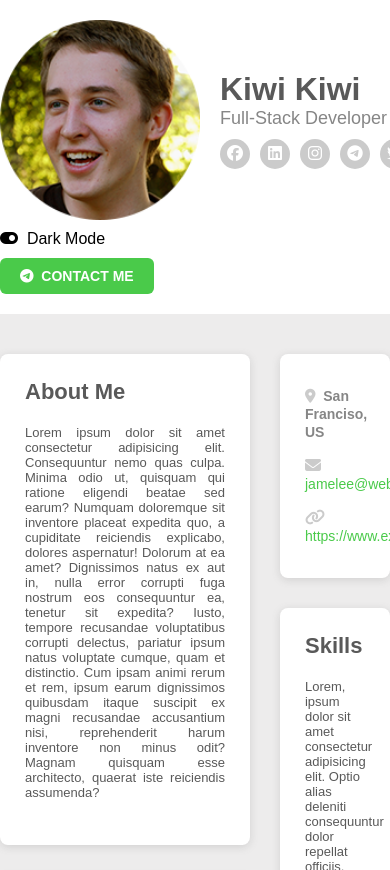
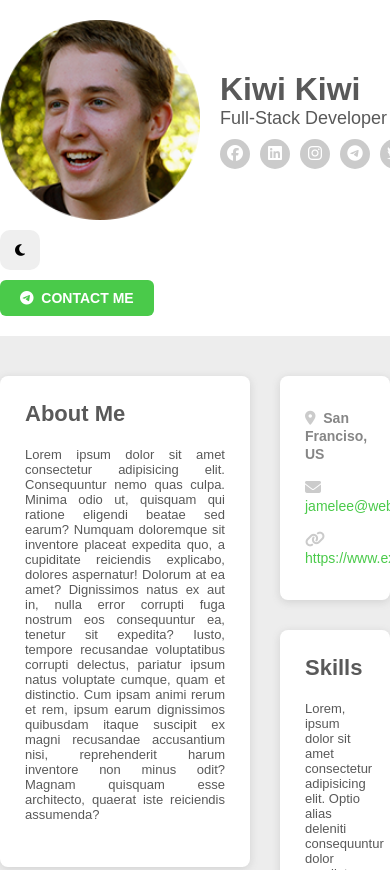
Before and after one commit to ChamnanKiwi/James-Portfolio-Demo, a plain HTML site: page index.html in a window 390 px wide. Shown: the top 870 px of the page. Drawn offline with nearby package versions, Linux system fonts and the light colour scheme.

Commit message:
add dark-mode,light-mode

```diff
--- a/asset/style/style.css
+++ b/asset/style/style.css
@@ -1,3 +1,27 @@
+:root {
+  --grid-unit: 1rem;
+  --border-radius-base: 0.5rem;
+}
+
+[data-theme="light"] {
+  --color-bg: #ededed;
+  --color-fg: #595959;
+  --color-bg-content: #fff;
+  --color-h4:#8f8f8f;
+  --color-title-span:#868686;
+  --color-info:#8f8f8f;
+  --color-infot-light:#bbbbbb;
+}
+
+[data-theme="dark"] {
+  --color-bg: #000000;
+  --color-fg: #ffffff;
+  --color-bg-content: #1e2124;
+  --color-h4:#fff;
+  --color-title-span:#fff;
+  --color-info:#fff;
+  --color-infot-light:#fff;
+}
 * {
   padding: 0;
   margin: 0;
@@ -5,7 +29,7 @@
 }
 body {
   font-family: poppins, sans-serif;
-  background-color: #edecec;
+  background-color: var(--color-bg);
 }
 section {
   width: 100%;
@@ -31,7 +55,7 @@ img {
     padding-inline: 15px;
 }
 .profile-area {
-  background-color: #fff;
+  background-color: var(--color-bg-content);
 }
 .container {
   max-width: 1320px;
@@ -79,14 +103,25 @@ img {
 }
 .profile-area .profile-detail h2 {
   font-size: 32px;
-  color: #595959;
+  color: var(--color-fg);
 }
 .profile-area .profile-detail span {
   font-size: 18px;
-  color: #868686;
+  color: var(--color-fg);
 }
 .profile-area .profile-action{
     align-content: center;
+}
+.profile-area .page-mode{
+  padding: 10px 0px;
+}
+
+.profile-area .profile-action .page-mode .btn-theme{
+  width: 40px;
+  height: 40px;
+  border-radius: 10px;
+  border: none;
+  cursor: pointer;
 }
 .profile-area .profile-action .page-mode span{
     display: inline-block;
@@ -115,7 +150,7 @@ img {
     margin: 40px 0px;
 }
 .news-area .news-about{
-    background-color: #fff;
+    background-color: var(--color-bg-content);
     padding: 25px;
     color: #595959;
     border-radius: 8px;
@@ -124,16 +159,16 @@ img {
 }
 .news-area h3{
     font-size: 22px;
-    color: #595959;
+    color: var(--color-fg);
 }
 .news-area p{
-    color: #595959;
+    color: var(--color-fg);
     font-size: 13px;
     margin: 20px 0px;
 }
 .news-area .news-projects{
     margin-top: 30px;
-    background-color: #fff;
+    background-color: var(--color-bg-content);
     padding: 25px;
     border-radius: 8px;
     box-shadow: rgba(99, 99, 99, 0.2) 0px 2px 8px 0px;
@@ -152,7 +187,7 @@ img {
   transform: scale(1.1);
 }
 .news-area .news-projects h4{
-    color: #8f8f8f;
+    color: var(--color-h4);
     text-align: center;
     font-size: 18px;
 }
@@ -209,7 +244,7 @@ img {
 }
 aside{
     padding: 25px;
-    background-color: #fff;
+    background-color: var(--color-bg-content);
     border-radius: 8px;
     margin-bottom: 30px;
     box-shadow: rgba(99, 99, 99, 0.2) 0px 2px 8px 0px;
@@ -239,7 +274,7 @@ aside .progress-list .progress-item .progress-title{
 aside .title{
   font-size: 14px;
   font-weight: bold;
-  color: #868686;
+  color: var(--color-title-span);
 }
 aside .progress-list .progress-item .progress-title .expert{
   font-size: 12px;
@@ -279,11 +314,11 @@ aside .info{
   font-size: 12px;
   margin-left: 24px;
   font-weight: 600;
-  color: #8f8f8f;
+  color: var(--color-info);
 }
 aside .info-light{
   font-weight: 400;
-  color: #bbbbbb;
+  color: var(--color-info-light);
 }
 aside .language-list .language-title .info{
   margin: 0;
--- a/index.html
+++ b/index.html
@@ -1,5 +1,5 @@
 <!DOCTYPE html>
-<html lang="en">
+<html lang="en" data-theme="light">
   <head>
     <meta charset="UTF-8" />
     <meta name="viewport" content="width=device-width, initial-scale=1.0" />
@@ -10,13 +10,18 @@
       crossorigin="anonymous"
       referrerpolicy="no-referrer"
     />
-    <link href="https://unpkg.com/aos@2.3.1/dist/aos.css" rel="stylesheet">
+    <link href="https://unpkg.com/aos@2.3.1/dist/aos.css" rel="stylesheet" />
     <link rel="stylesheet" href="asset/style/style.css" />
     <title>None-Practice04</title>
   </head>
   <body>
     <main>
-      <section class="profile-area" data-aos="fade-down" data-aos-duration="800" data-aos-offset="100">
+      <section
+        class="profile-area"
+        data-aos="fade-down"
+        data-aos-duration="800"
+        data-aos-offset="100"
+      >
         <div class="container">
           <div class="profile-content">
             <div class="profile">
@@ -57,10 +62,12 @@
             </div>
             <div class="profile-action">
               <div class="page-mode">
-                <span
-                  ><i class="fa-solid fa-toggle-on"></i>&nbsp;&nbsp;Dark
-                  Mode</span
-                >
+                <button
+                  type="button"
+                  class="btn-theme"
+                  data-theme-toggle
+                  aria-label="Change to light theme">
+                </button>
               </div>
               <button type="button" class="btncontact">
                 <span
@@ -76,7 +83,12 @@
         <div class="container">
           <div class="row">
             <div class="col-8">
-              <div class="news-about" data-aos="fade-up" data-aos-duration="800" data-aos-offset="100">
+              <div
+                class="news-about"
+                data-aos="fade-up"
+                data-aos-duration="800"
+                data-aos-offset="100"
+              >
                 <h3>About Me</h3>
                 <p>
                   Lorem ipsum dolor sit amet consectetur adipisicing elit.
@@ -94,7 +106,12 @@
                   architecto, quaerat iste reiciendis assumenda?
                 </p>
               </div>
-              <div class="news-projects" data-aos="fade-up" data-aos-duration="800" data-aos-offset="100">
+              <div
+                class="news-projects"
+                data-aos="fade-up"
+                data-aos-duration="800"
+                data-aos-offset="100"
+              >
                 <div class="project-main">
                   <h3>Lastest Projects</h3>
                   <div class="project-img">
@@ -121,7 +138,12 @@
                     </button>
                   </div>
                 </div>
-                <div class="project-body" data-aos="fade-up" data-aos-duration="800" data-aos-offset="200">
+                <div
+                  class="project-body"
+                  data-aos="fade-up"
+                  data-aos-duration="800"
+                  data-aos-offset="200"
+                >
                   <article>
                     <div class="article-image">
                       <img src="asset/image/project-1.png" alt="" />
@@ -204,11 +226,17 @@
               </div>
             </div>
             <div class="col-4">
-              <aside data-aos="fade-up" data-aos-duration="800" data-aos-offset="100">
+              <aside
+                data-aos="fade-up"
+                data-aos-duration="800"
+                data-aos-offset="100"
+              >
                 <ul class="contact-list">
                   <li class="contact-item">
-                    <span class="title"><i class="fa-solid fa-location-dot"></i>&nbsp;&nbsp;San
-                    Franciso, US</span>
+                    <span class="title"
+                      ><i class="fa-solid fa-location-dot"></i>&nbsp;&nbsp;San
+                      Franciso, US</span
+                    >
                   </li>
                   <li class="contact-item">
                     <i class="fa-solid fa-envelope"></i>&nbsp;&nbsp;<a href=""
@@ -216,11 +244,19 @@
                     >
                   </li>
                   <li class="contact-item">
-                    <i class="fa-solid fa-link"></i>&nbsp;&nbsp;<a href="https://youtu.be/iqGAW57EudQ?si=PfeO7YHT9WN78d0P" target="_blank">https://www.example.com</a>
+                    <i class="fa-solid fa-link"></i>&nbsp;&nbsp;<a
+                      href="https://youtu.be/iqGAW57EudQ?si=PfeO7YHT9WN78d0P"
+                      target="_blank"
+                      >https://www.example.com</a
+                    >
                   </li>
                 </ul>
               </aside>
-              <aside data-aos="fade-up" data-aos-duration="800" data-aos-offset="100">
+              <aside
+                data-aos="fade-up"
+                data-aos-duration="800"
+                data-aos-offset="100"
+              >
                 <div class="aside-skill">
                   <h3>Skills</h3>
                   <p>
@@ -279,11 +315,18 @@
                   ></a
                 >
               </aside>
-              <aside data-aos="fade-up" data-aos-duration="800" data-aos-offset="100">
+              <aside
+                data-aos="fade-up"
+                data-aos-duration="800"
+                data-aos-offset="100"
+              >
                 <div class="aside-testimonials">
                   <h3>Testimonials</h3>
                   <p>
-                    <i class="fa-solid fa-quote-left"></i>Lorem ipsum dolor sit amet consectetur adipisicing elit. Repellendus, eius. Facere quod adipisci omnis, voluptatibus similique necessitatibus dolores provident magni.
+                    <i class="fa-solid fa-quote-left"></i>Lorem ipsum dolor sit
+                    amet consectetur adipisicing elit. Repellendus, eius. Facere
+                    quod adipisci omnis, voluptatibus similique necessitatibus
+                    dolores provident magni.
                   </p>
                   <span class="info">
                     Tim Adams
@@ -297,7 +340,11 @@
                   >
                 </div>
               </aside>
-              <aside data-aos="fade-up" data-aos-duration="800" data-aos-offset="100">
+              <aside
+                data-aos="fade-up"
+                data-aos-duration="800"
+                data-aos-offset="100"
+              >
                 <div class="aside-edu">
                   <h3>Education</h3>
                   <ul class="edu-list progress-list">
@@ -328,7 +375,11 @@
                   </ul>
                 </div>
               </aside>
-              <aside data-aos="fade-up" data-aos-duration="800" data-aos-offset="100">
+              <aside
+                data-aos="fade-up"
+                data-aos-duration="800"
+                data-aos-offset="100"
+              >
                 <div class="aside-language">
                   <h3>Language</h3>
                   <ul class="language-list progress-list">
@@ -366,6 +417,7 @@
         </div>
       </section>
     </main>
+
     <footer>
       <div class="container">
         <div class="footer-content">
@@ -375,9 +427,97 @@
     </footer>
   </body>
 
-
   <script src="https://unpkg.com/aos@2.3.1/dist/aos.js"></script>
   <script>
     AOS.init();
   </script>
+    <script>
+      /**
+       * Utility function to calculate the current theme setting.
+       * Look for a local storage value.
+       * Fall back to system setting.
+       * Fall back to light mode.
+       */
+      function calculateSettingAsThemeString({
+        localStorageTheme,
+        systemSettingDark,
+      }) {
+        if (localStorageTheme !== null) {
+          return localStorageTheme;
+        }
+
+        if (systemSettingDark.matches) {
+          return "dark";
+        }
+
+        return "light";
+      }
+
+      /**
+       * Utility function to update the button text and aria-label.
+       */
+      function updateButton({ buttonEl, isDark }) {
+        const newCta = isDark
+          ? '<i class="fa-solid fa-sun btnlight"></i>'
+          : '<i class="fa-solid fa-moon btndark"></i>';
+
+        // It's better to set a descriptive aria-label like 'Dark Mode' or 'Light Mode'
+        buttonEl.setAttribute(
+          "aria-label",
+          isDark ? "Switch to light mode" : "Switch to dark mode"
+        );
+
+        buttonEl.innerHTML = newCta;
+      }
+
+      /**
+       * Utility function to update the theme setting on the html tag
+       */
+      function updateThemeOnHtmlEl({ theme }) {
+        document.querySelector("html").setAttribute("data-theme", theme);
+      }
+
+      /**
+       * On page load:
+       */
+
+      /**
+       * 1. Grab what we need from the DOM and system settings on page load
+       */
+      const button = document.querySelector("[data-theme-toggle]");
+      const localStorageTheme = localStorage.getItem("theme");
+      const systemSettingDark = window.matchMedia(
+        "(prefers-color-scheme: dark)"
+      );
+
+      /**
+       * 2. Work out the current site settings
+       */
+      let currentThemeSetting = calculateSettingAsThemeString({
+        localStorageTheme,
+        systemSettingDark,
+      });
+
+      /**
+       * 3. Update the theme setting and button text accoridng to current settings
+       */
+      updateButton({
+        buttonEl: button,
+        isDark: currentThemeSetting === "dark",
+      });
+      updateThemeOnHtmlEl({ theme: currentThemeSetting });
+
+      /**
+       * 4. Add an event listener to toggle the theme
+       */
+      button.addEventListener("click", (event) => {
+        const newTheme = currentThemeSetting === "dark" ? "light" : "dark";
+
+        localStorage.setItem("theme", newTheme);
+        updateButton({ buttonEl: button, isDark: newTheme === "dark" });
+        updateThemeOnHtmlEl({ theme: newTheme });
+
+        currentThemeSetting = newTheme;
+      });
+    </script>
 </html>
```
Also changed, not shown: asset/image/UI-dark-mode.png (added). Lines whose indentation alone changed are shown as unchanged.
